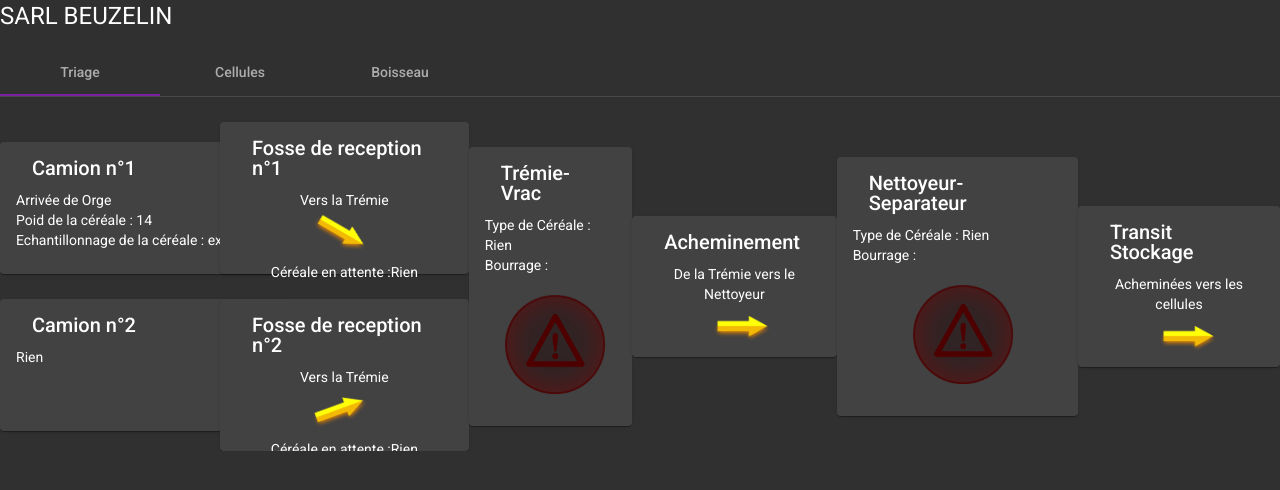
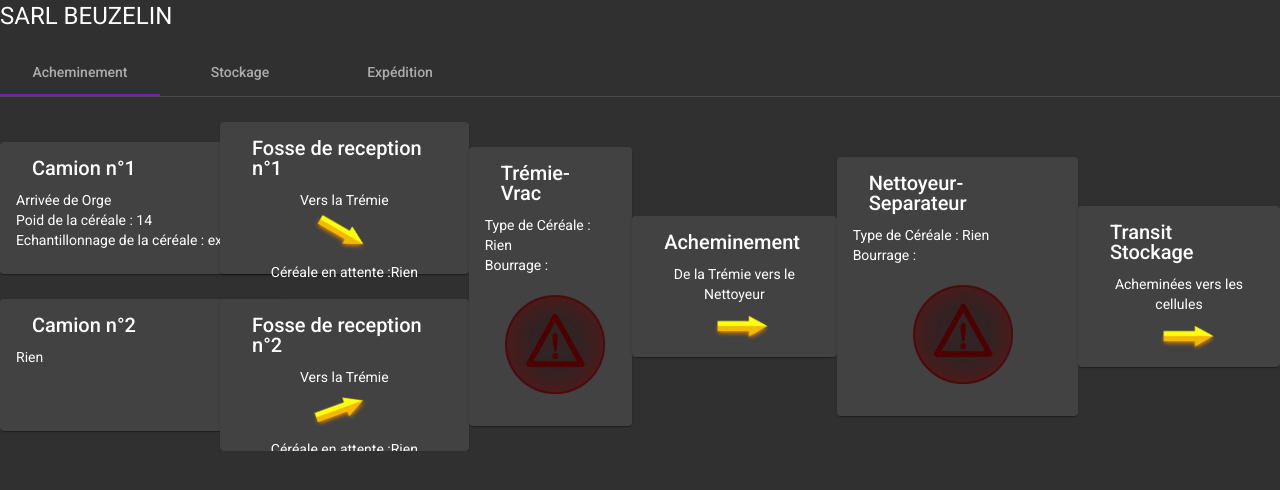
Before and after one commit to BaptisteChe/Projet_CWA, an Angular app: page / in a window 1280 px wide. Shown: the top 490 px of the page. Built offline with nearby package versions, Linux system fonts and the light colour scheme.

Commit message:
quick fix

```diff
--- a/src/app/app.component.ts
+++ b/src/app/app.component.ts
@@ -6,5 +6,5 @@
   styleUrls: ['./app.component.scss']
 })
 export class AppComponent {
-  title = 'test';
+  title = 'Simulation';
 }
--- a/src/app/home/home.component.html
+++ b/src/app/home/home.component.html
@@ -1,7 +1,7 @@
 <body class="mat-app-background">
     <h1>SARL BEUZELIN</h1>
     <mat-tab-group animationDuration="1000ms">
-        <mat-tab label="Triage">
+        <mat-tab label="Acheminement">
             <div fxLayout="row" fxLayoutAlign="space-evenly center" style="display:flex; flex-direction: row; margin-top: 25px;" >
               <div style="width: 150px;">
             <mat-card class="Pesée" style="margin-top: auto; width: 255px; height: 100px; ">
@@ -111,7 +111,7 @@
             </div>
 
         </mat-tab>
-        <mat-tab label="Cellules">
+        <mat-tab label="Stockage">
             <div fxLayout="row" fxLayoutAlign="space-around center" style="margin-top: 25px;">
 
               <div fxFlex="45">
@@ -164,24 +164,8 @@
               </div>
 
             </div>
-            <!--
-            <div>
-                <mat-form-field appearance="fill" style="padding-right: 20px; padding-left: 20px;">
-                    <mat-label>progress bar 1</mat-label>
-                    <input matInput type="number" [(ngModel)]="bar1" placeholder="Ex. 12">
-                </mat-form-field>
-                <mat-form-field appearance="fill" style="padding-right: 20px;">
-                    <mat-label>progress bar 2</mat-label>
-                    <input matInput type="number" [(ngModel)]="bar2" placeholder="Ex. 12">
-                </mat-form-field>
-                <mat-form-field appearance="fill">
-                    <mat-label>progress bar 3</mat-label>
-                    <input matInput type="number" [(ngModel)]="bar3" value=90 placeholder="Ex. 12">
-                </mat-form-field>
-            </div>
-          -->
         </mat-tab>
-         <mat-tab label="Boisseau">
+         <mat-tab label="Expédition">
             <div fxLayout="row" fxLayoutAlign="space-around stretch" style="margin-top: 10px;">
               <div>
                 <mat-card style="margin-top: auto; width: 355px; height: 200px;">
@@ -228,14 +212,5 @@
               </div>
             </div>
         </mat-tab>
-        <!--
-        <mat-tab label="TEST !">
-            <div>
-                <p>{{ impureter | json }}</p>
-                <p>{{ graine | json }}</p>
-                <p>{{ alarme | json }}</p>
-            </div>
-        </mat-tab>
-        -->
     </mat-tab-group>
 </body>
--- a/src/index.html
+++ b/src/index.html
@@ -2,7 +2,7 @@
 <html lang="en">
 <head>
   <meta charset="utf-8">
-  <title>Test</title>
+  <title>Simulation</title>
   <base href="/">
   <meta name="viewport" content="width=device-width, initial-scale=1">
   <link rel="icon" type="image/x-icon" href="favicon.ico">
```
